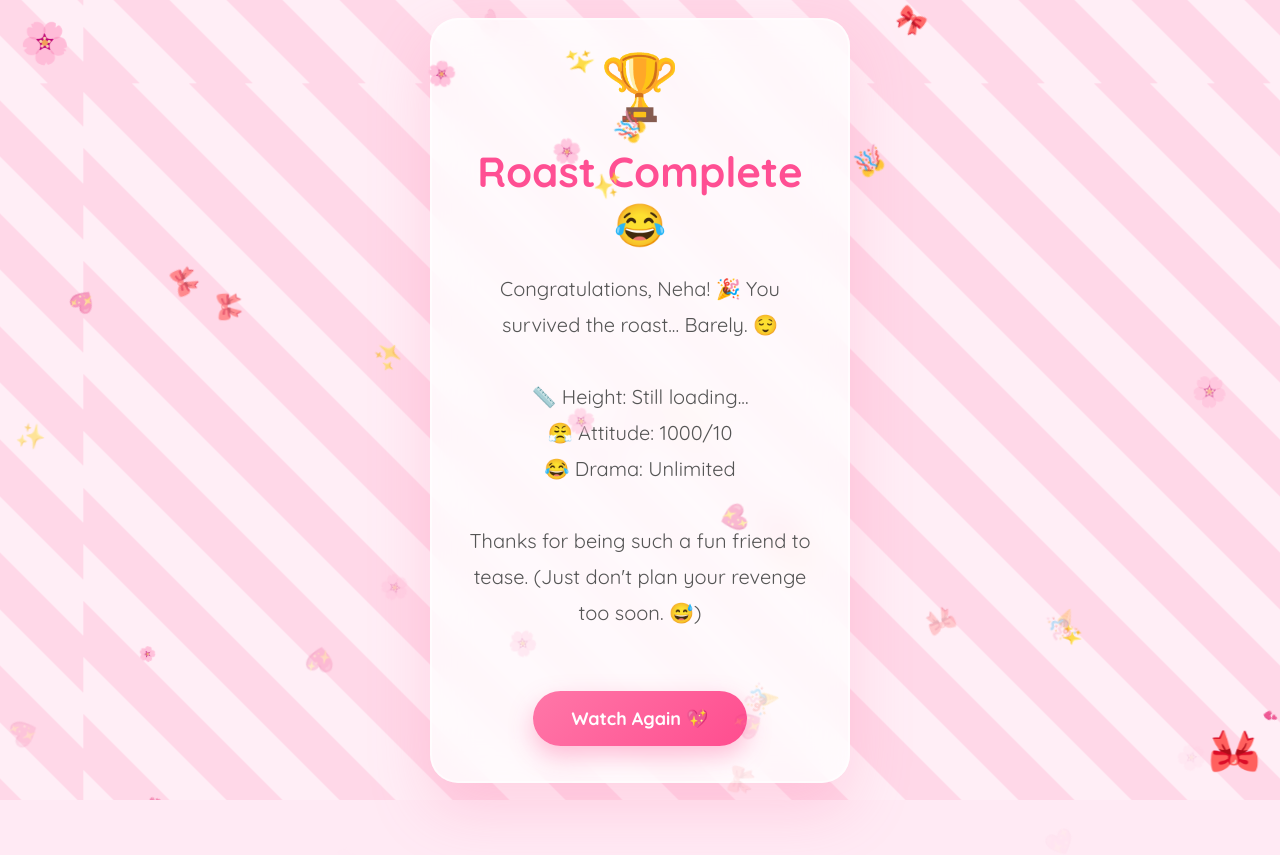
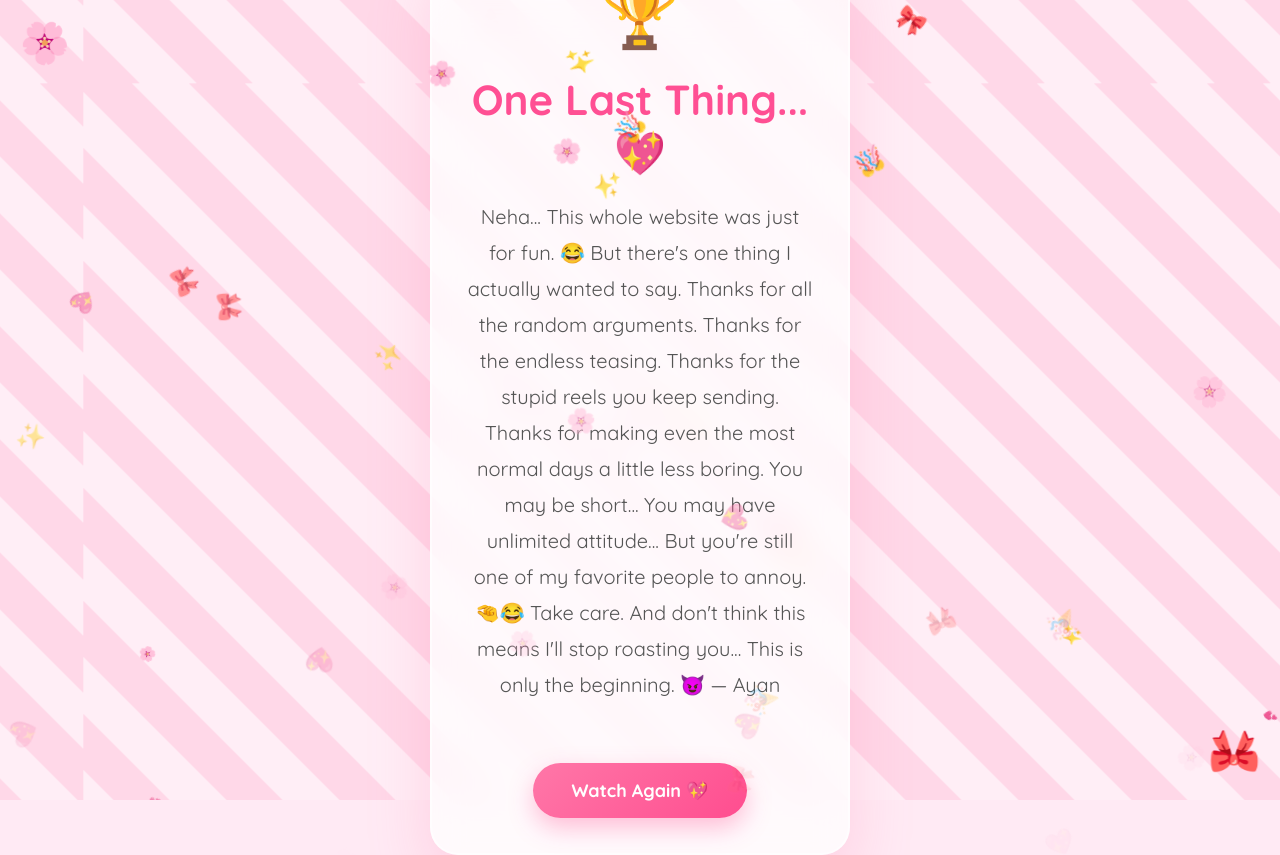
Before and after one commit to lucifercewgresdzv/Neha-Roast, a plain HTML site: page ending.html in a window 1280 px wide. Before the commit the page ends 800 px from the top, so only its background shows below. Drawn offline with Linux system fonts and the light colour scheme.

Commit message:
add them

```diff
--- a/ending.html
+++ b/ending.html
@@ -77,35 +77,37 @@
 
 <div class="emoji">🏆</div>
 
-<h1>Roast Complete 😂</h1>
+<h1>One Last Thing... 💖</h1>
 
 <p>
 
-Congratulations, Neha! 🎉
+Neha...
 
-You survived the roast...
+This whole website was just for fun. 😂
 
-Barely. 😌
+But there's one thing I actually wanted to say.
 
-<br><br>
+Thanks for all the random arguments.
 
-📏 Height:
-Still loading...
+Thanks for the endless teasing.
 
-<br>
+Thanks for the stupid reels you keep sending.
 
-😤 Attitude:
-1000/10
+Thanks for making even the most normal days a little less boring.
 
-<br>
+You may be short...
 
-😂 Drama:
-Unlimited
+You may have unlimited attitude...
 
-<br><br>
+But you're still one of my favorite people to annoy. 🤏😂
 
-Thanks for being such a fun friend to tease.
-(Just don't plan your revenge too soon. 😅)
+Take care.
+
+And don't think this means I'll stop roasting you...
+
+This is only the beginning. 😈
+
+— Ayan
 
 </p>
 
```
Also changed, not shown: envelope.html (+10 -10 lines).
